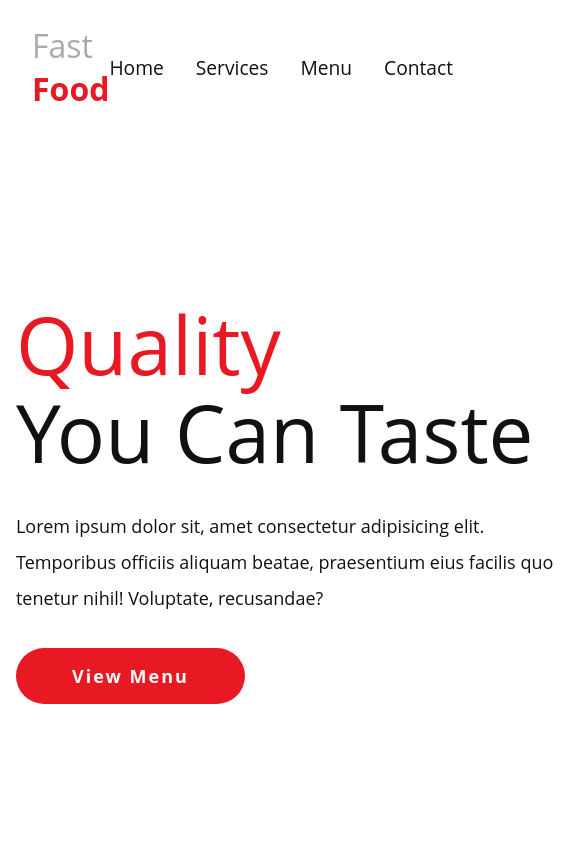
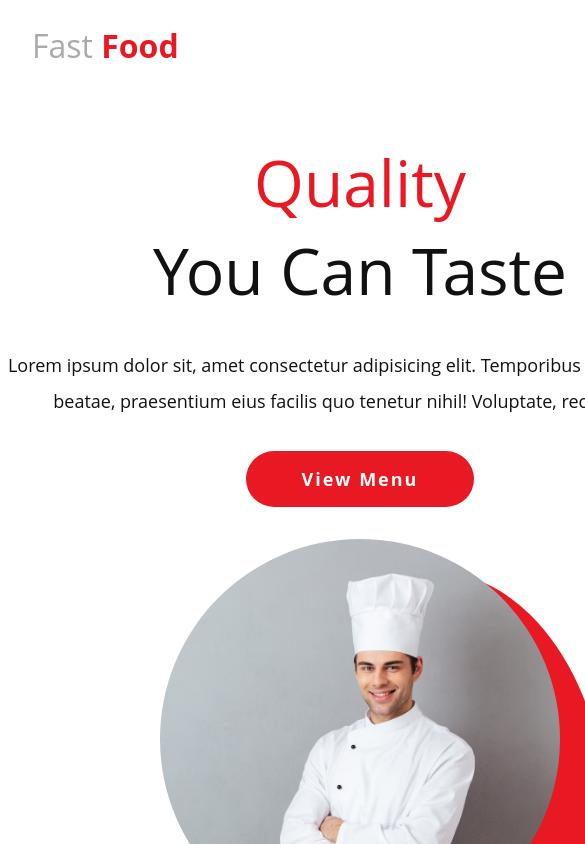
Before and after one commit to pradhumn14/fast-food-website-design, a plain HTML site: page index.html in a window 390 px wide. Shown: the top 844 px of the page, 585 px wide, since content can reach past the window. Drawn offline with Linux system fonts and the light colour scheme.

Commit message:
files updated

```diff
--- a/style.css
+++ b/style.css
@@ -501,10 +501,76 @@ header {
 /* FOOTER */
 
 footer {
-    padding: 3rem;
+    padding: 1rem;
     display: flex;
     align-items: center;
     justify-content: center;
     background-color: #333;
     color: #fff;
 }
+
+
+/* RESPONSIVE DESIGN */
+
+
+/* MAX-WIDTH: 1200px */
+@media (max-width: 1200px) {
+    section .container {
+        width: 940px;
+    }
+
+    .hero .img-container {
+        width: 400px;
+        height: 400px;
+    }
+}
+
+/* MAX-WIDTH: 992px */
+@media (max-width: 992px) {
+    section .container {
+        width: 720px;
+    }
+
+    .left,
+    .right {
+        width: 100%;
+        padding: 0;
+    }
+
+    .navbar .links {
+        display: none;
+    }
+
+    .hero {
+        padding-top: 3rem;
+    }
+
+    .hero .left {
+        text-align: center;
+        align-items: center;
+        margin-bottom: 2rem;
+    }
+
+    .hero h1 {
+        font-size: 4rem;
+    }
+
+    .hero .right {
+        justify-content: center;
+    }
+
+    .services .list {
+        grid-template-columns: 1fr 1fr;
+    }
+
+    .menu .list {
+        grid-template-columns: 1fr 1fr;
+    }
+
+    .menu .card .info {
+        padding: 0;
+    }
+
+
+
+}
```
